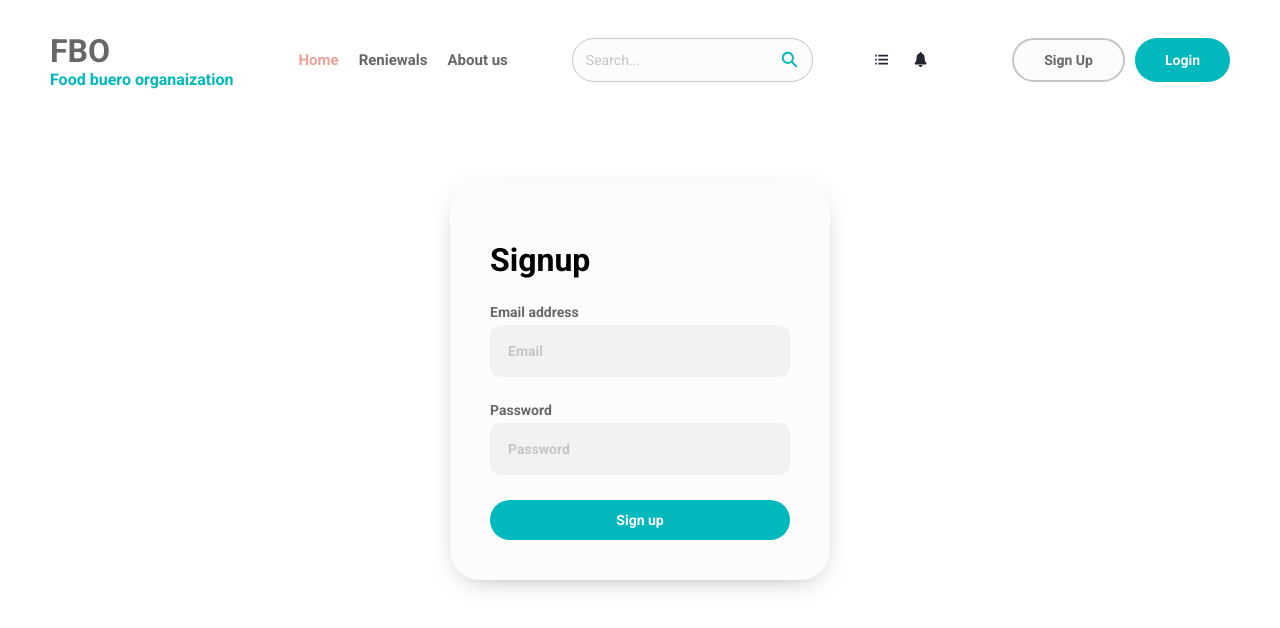
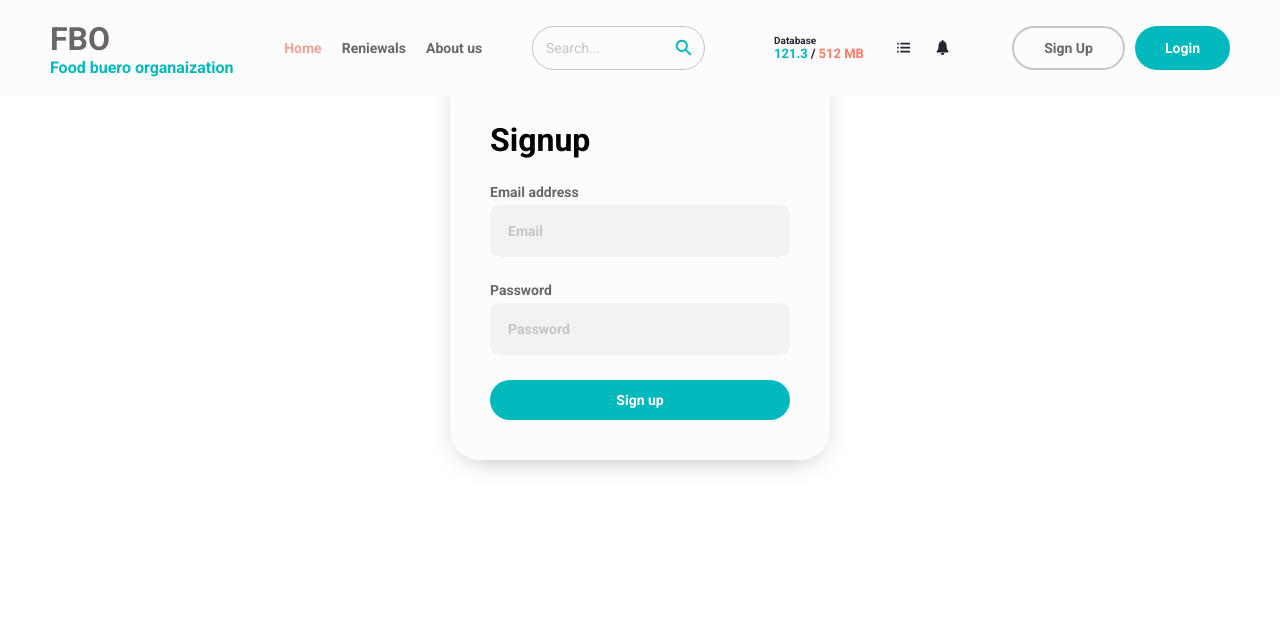
Before and after one commit to Muneeb-T/FBO_consultancy, a React (Create React App) app in the folder client/: page / in a window 1280 px wide. Shown: the top 628 px of the page. Built offline with nearby package versions, Linux system fonts and the light colour scheme.

Commit message:
navbar simple updates
Added transition duration for hover color changing of nav links, added tdatabase storage indication

```diff
--- a/client/src/components/navbar/Navbar.css
+++ b/client/src/components/navbar/Navbar.css
@@ -1,9 +1,15 @@
 .navbar {
     display: flex;
     align-items: center;
-    height: 15vh;
+    height: 12vh;
     padding: 0 50px;
     gap: 50px;
+    position: fixed;
+    top : 0;
+    width: 100vw;
+    z-index: 1000;
+    box-sizing: border-box;
+    background: var(--theme-white);
 }
 
 .navbar .logo h1 {
@@ -79,7 +85,7 @@
 }
 
 .navbar .user {
-    flex: 1;
+    flex: 1/2;
     display: flex;
     align-items: center;
     justify-content: flex-end;
@@ -90,3 +96,27 @@
     flex-shrink: 0;
     gap: 10px;
 }
+
+
+.navbar .options .database{
+    padding: 5px 10px;
+}
+
+.navbar .options .database p{
+    margin: 0;
+    font-size: small;
+    font-weight: bold;
+    display: flex;
+    gap: 3px;
+}
+
+.navbar .options .database p:nth-child(1){
+    font-size: x-small;
+}
+
+.navbar .options .database p span:nth-child(1){
+    color: var(--theme-dark-green);
+}
+.navbar .options .database p span:nth-child(3){
+    color: var(--theme-red);
+}
--- a/client/src/components/navbar/Navbar.jsx
+++ b/client/src/components/navbar/Navbar.jsx
@@ -31,6 +31,15 @@ const Navbar = () => {
         </button>
       </div>
       <div className="options">
+        <div className="database">
+          <p>Database</p>
+          <p>
+            <span>121.3</span>
+            <span>/</span>
+            <span>512 MB</span>
+          </p>
+        </div>
+
         <BiListUl />
         <IoIosNotifications />
       </div>
--- a/client/src/components/navbar/nav-link/NavLink.css
+++ b/client/src/components/navbar/nav-link/NavLink.css
@@ -1,9 +1,10 @@
 .navlink {
     color: var(--theme-gray);
     font-weight: bold;
-    font-size: 15px;
+    font-size: 14px;
     margin: 0 10px;
     flex-shrink: 0;
+    transition-duration: 200ms;
 }
 .navlink:hover{
     color: var(--theme-light-gray);
```
